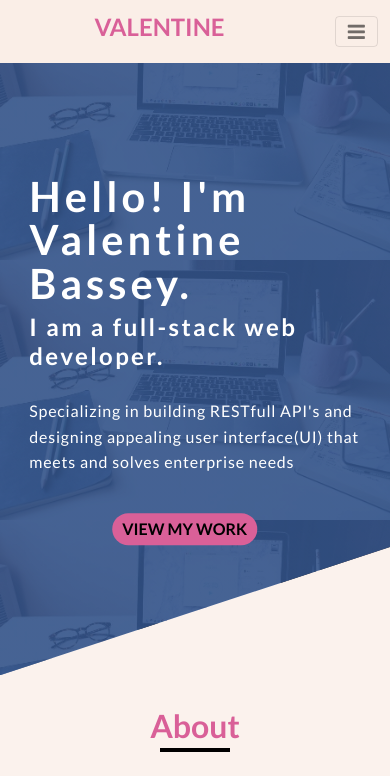
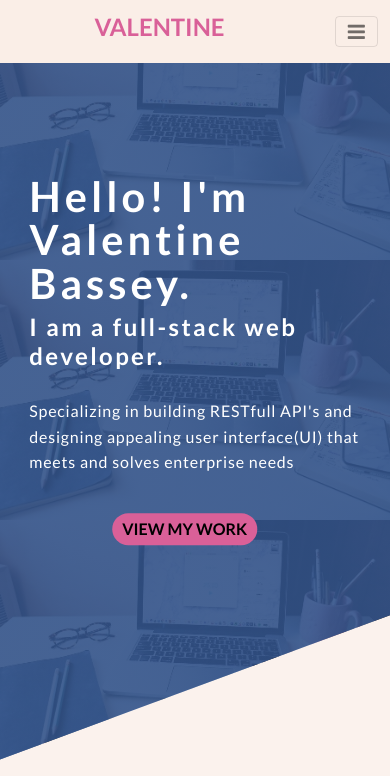
Before and after one commit to awasevalentine/my-portfolio, an Angular app: page / in a window 390 px wide. Shown: the top 776 px of the page. Built offline with nearby package versions, Linux system fonts and the light colour scheme; grey boxes are pictures that could not be loaded; a web font is replaced by a local one.

Commit message:
made the entire page to be responsive by using media query on different sections

```diff
--- a/src/app/Pages/default-layout/default-layout.component.scss
+++ b/src/app/Pages/default-layout/default-layout.component.scss
@@ -157,7 +157,7 @@
 @media screen and (max-width: "449px") {
 
   .default-second-layer-div-wrapper {
-    height: 80vh;
+    height: 90vh;
     background-image: linear-gradient(to right, rgba(50, 82, 136, 0.9),
                     rgba(50, 82, 136, 0.9)  ),
                       url('../../../assets/Images/image-header.jpg');
```
